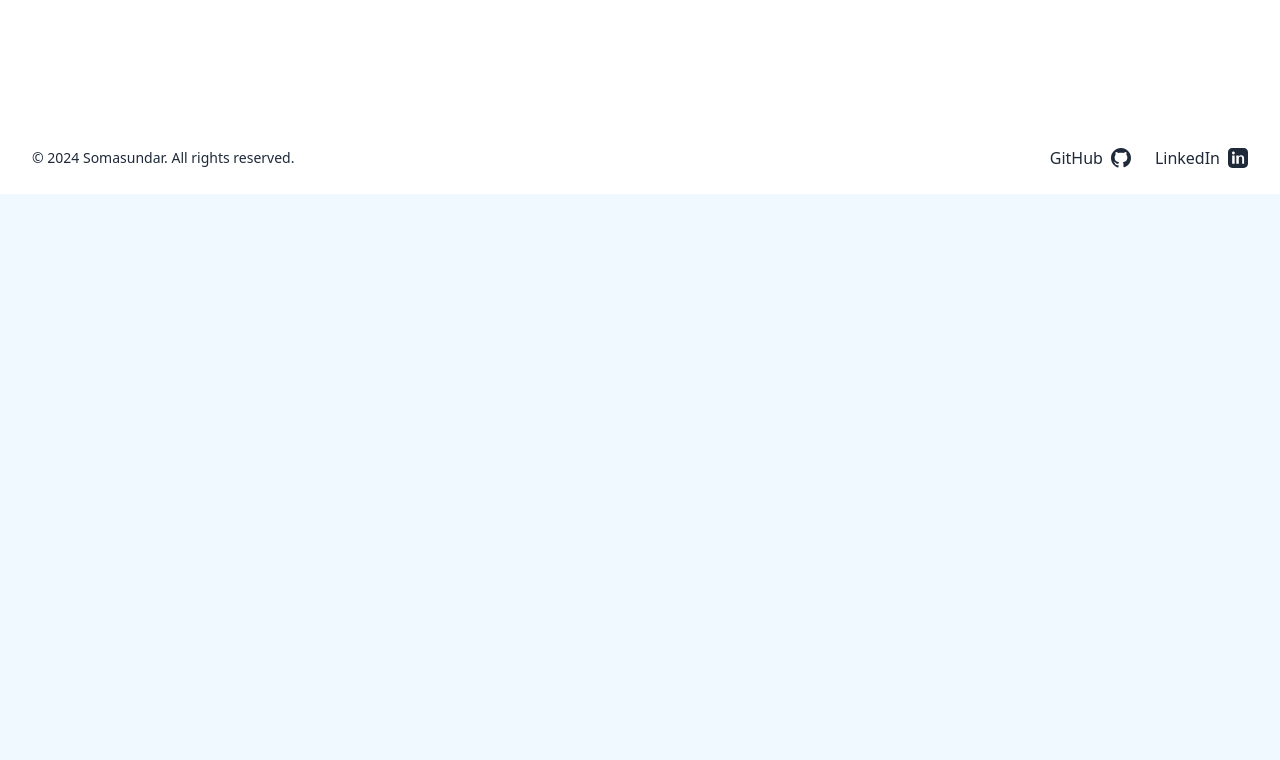
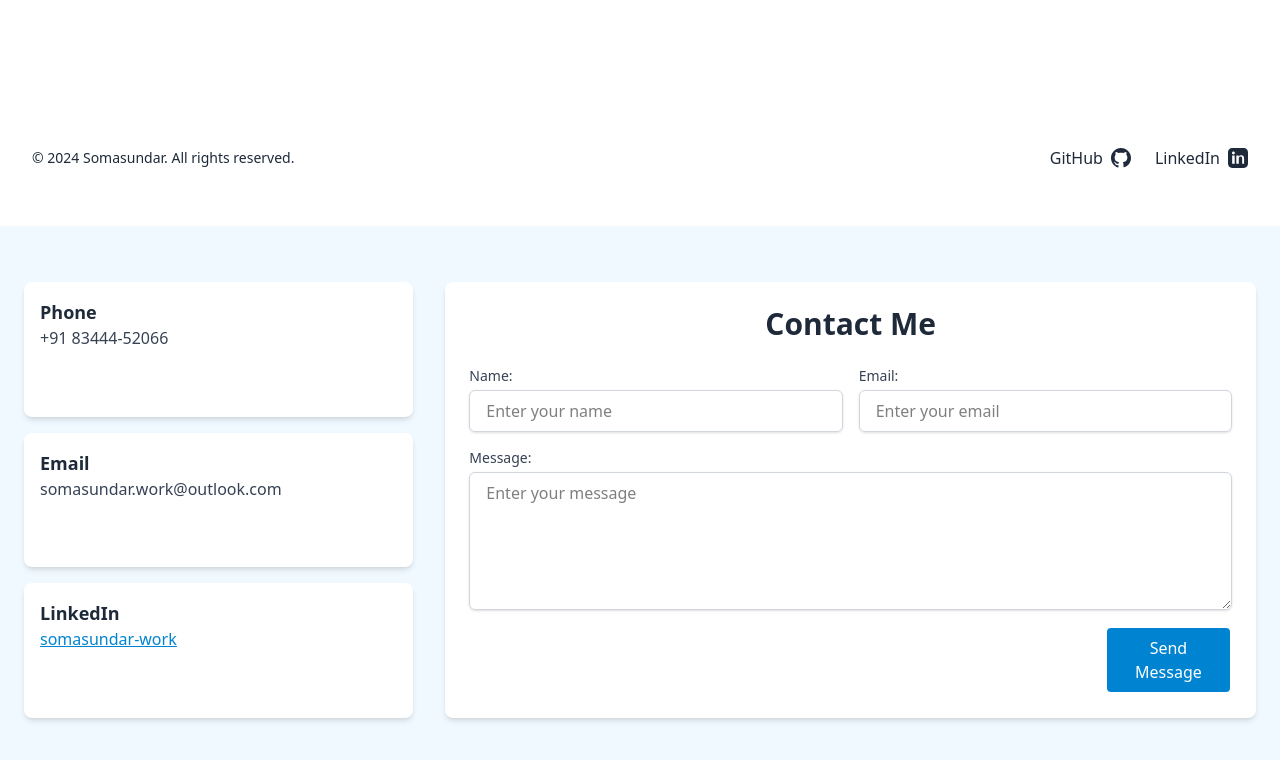
Before and after one commit to somasundar-work/somasundar-work.github.io, an Angular app: page / in a window 1280 px wide. Shown: the part 606-1366 px from the top of the page. Before the commit the page ends 800 px from the top, so only its background shows below. Built offline with nearby package versions, Linux system fonts and the light colour scheme.

Commit message:
Home and Contact section changes

```diff
--- a/src/app/app.routes.ts
+++ b/src/app/app.routes.ts
@@ -6,6 +6,7 @@ import { ProjectComponent } from './pages/project/project.component';
 import { ProjectDetailsComponent } from './pages/project/project-details/project-details.component';
 import { BlogComponent } from './pages/blog/blog.component';
 import { BlogDetailsComponent } from './pages/blog/blog-details/blog-details.component';
+import { ContactComponent } from './pages/contact/contact.component';
 
 export const routes: Routes = [
   {
@@ -29,10 +30,6 @@ export const routes: Routes = [
     component: BlogDetailsComponent,
   },
   {
-    path: 'contact',
-    component: BlogComponent,
-  },
-  {
     path: 'server-error',
     component: ServerErrorComponent,
   },
--- a/src/app/layout/header/header.component.html
+++ b/src/app/layout/header/header.component.html
@@ -9,7 +9,7 @@
         <div class="hidden md:block">
           <div class="ml-10 flex items-baseline space-x-4">
             <a
-              href="#"
+              href="#home"
               class="rounded-md bg-Sky-900 px-3 py-2 text-sm font-medium text-white bg-sky-600"
               aria-current="page"
             >
--- a/src/app/pages/contact/contact.component.html
+++ b/src/app/pages/contact/contact.component.html
@@ -1 +1,75 @@
-<p>contact works!</p>
+<div
+  class="contact-container max-w-9xl mx-auto p-6 pb-24 bg-sky-50 grid grid-cols-1 md:grid-cols-3 gap-8"
+>
+  <div class="contact-info mt-8 grid grid-cols-1 gap-4">
+    <div class="info-box bg-white p-4 rounded-lg shadow-md">
+      <h2 class="text-lg font-semibold text-gray-800">Phone</h2>
+      <p class="text-gray-700">+91 83444-52066</p>
+    </div>
+    <div class="info-box bg-white p-4 rounded-lg shadow-md">
+      <h2 class="text-lg font-semibold text-gray-800">Email</h2>
+      <p class="text-gray-700">somasundar.work&#64;outlook.com</p>
+    </div>
+    <div class="info-box bg-white p-4 rounded-lg shadow-md">
+      <h2 class="text-lg font-semibold text-gray-800">LinkedIn</h2>
+      <p class="text-sky-600 underline">
+        <a
+          href="https://www.linkedin.com/in/somasundar-work/"
+          target="_blank"
+          rel="noopener noreferrer"
+        >
+          somasundar-work
+        </a>
+      </p>
+    </div>
+  </div>
+
+  <div class="form-section mt-8 bg-white p-6 rounded-lg shadow-md col-span-2">
+    <h1 class="text-3xl font-bold text-center text-gray-800 mb-6">Contact Me</h1>
+    <form class="space-y-4">
+      <div class="flex gap-4">
+        <div class="form-group w-1/2">
+          <label for="name" class="block text-sm font-medium text-gray-700">Name:</label>
+          <input
+            type="text"
+            id="name"
+            name="name"
+            placeholder="Enter your name"
+            required
+            class="mt-1 block w-full px-4 py-2 border border-gray-300 rounded-md shadow-sm focus:ring-sky-500 focus:border-sky-500"
+          />
+        </div>
+        <div class="form-group w-1/2">
+          <label for="email" class="block text-sm font-medium text-gray-700">Email:</label>
+          <input
+            type="email"
+            id="email"
+            name="email"
+            placeholder="Enter your email"
+            required
+            class="mt-1 block w-full px-4 py-2 border border-gray-300 rounded-md shadow-sm focus:ring-sky-500 focus:border-sky-500"
+          />
+        </div>
+      </div>
+      <div class="form-group">
+        <label for="message" class="block text-sm font-medium text-gray-700">Message:</label>
+        <textarea
+          id="message"
+          name="message"
+          placeholder="Enter your message"
+          rows="5"
+          required
+          class="mt-1 block w-full px-4 py-2 border border-gray-300 rounded-md shadow-sm focus:ring-sky-500 focus:border-sky-500"
+        ></textarea>
+      </div>
+      <div class="flex justify-end">
+        <button
+          type="submit"
+          class="bg-sky-600 w-2/12 cursor-pointer hover:text-sky-600 text-white py-2 px-4 rounded-md hover:bg-white border-2 focus:ring-sky-600 focus:ring-2 focus:ring-offset-2"
+        >
+          Send Message
+        </button>
+      </div>
+    </form>
+  </div>
+</div>
--- a/src/app/pages/main/contact/contact.component.html
+++ /dev/null
@@ -1 +0,0 @@
-<p>contact works!</p>
--- a/src/app/pages/main/main.component.html
+++ b/src/app/pages/main/main.component.html
@@ -1,3 +1,4 @@
+<section id="home">
   <div class="bg-white h-full">
     <div class="relative isolate px-6 pt-14 lg:px-8">
       <div
@@ -28,9 +29,7 @@
           "
         ></div>
       </div>
-    <div
-      class="mx-auto max-w-7xl flex flex-col md:flex-row justify-between items-center py-16 sm:py-24 lg:py-32 gap-12"
-    >
+      <div class="mx-auto max-9xl flex flex-col md:flex-row justify-between items-center gap-12">
         <div class="w-full md:w-1/3 flex justify-center">
           <svg
             xmlns="http://www.w3.org/2000/svg"
@@ -47,7 +46,7 @@
             <line x1="15" y1="9" x2="9" y2="15" />
           </svg>
         </div>
-      <div class="w-full md:w-2/3 text-center md:text-left">
+        <div class="w-full md:w-2/3 text-center md:text-left py-16 sm:py-32 lg:py-64">
           <div>
             <h1 class="text-3xl sm:text-4xl md:text-5xl font-bold mb-4 sm:mb-6">
               Hi, I'm Somasundar
@@ -62,13 +61,13 @@
             <div class="flex flex-col sm:flex-row gap-4 justify-center md:justify-start">
               <a
                 href="#resume"
-              class="bg-white border-2 text-sky-600 font-semibold px-6 py-2 rounded-lg hover:bg-gray-100 hover:border-2 transition"
+                class="bg-white border-2 cursor-pointer text-sky-600 font-semibold px-6 py-2 rounded-lg hover:bg-gray-100 hover:border-2 transition"
               >
                 View Resume
               </a>
               <a
                 href="#contact"
-              class="bg-sky-600 border-2 text-white font-semibold px-6 py-2 rounded-lg hover:bg-gray-100 hover:text-sky-600 hover:border-2 transition"
+                class="bg-sky-600 cursor-pointer border-2 text-white font-semibold px-6 py-2 rounded-lg hover:bg-gray-100 hover:text-sky-600 hover:border-2 transition"
               >
                 Contact Me
               </a>
@@ -78,3 +77,7 @@
       </div>
     </div>
   </div>
+</section>
+<section id="contact">
+  <soms-contact></soms-contact>
+</section>
--- a/src/app/pages/main/main.component.ts
+++ b/src/app/pages/main/main.component.ts
@@ -1,9 +1,9 @@
 import { Component } from '@angular/core';
-import { AboutComponent } from './about/about.component';
+import { ContactComponent } from '../contact/contact.component';
 
 @Component({
   selector: 'soms-main',
-  imports: [AboutComponent],
+  imports: [ContactComponent],
   templateUrl: './main.component.html',
   styleUrl: './main.component.css',
 })
```
Also changed, not shown: src/app/pages/main/contact/contact.component.ts (deleted, +0 -9 lines), src/app/pages/main/contact/contact.component.css (deleted). Lines whose indentation alone changed are shown as unchanged.
